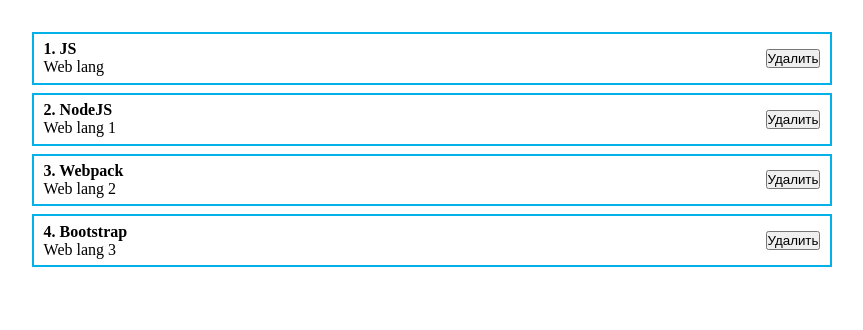
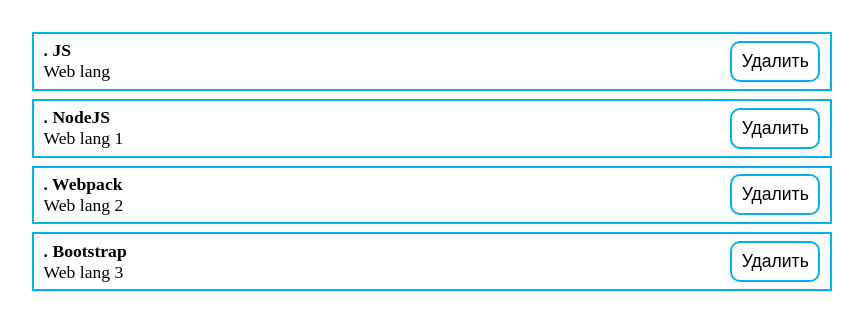
Before and after one commit to sibir-9k/Test-Todo-React, a React (Create React App) app: page / in a window 1280 px wide. Shown: the top 330 px of the page, without its empty margins (208-1071 px from the left). Built offline with nearby package versions, Linux system fonts and the light colour scheme; the HTML template or start-up script is replaced by a standard one.

Commit message:
create new one  element

```diff
--- a/src/components/Todo/Todo.jsx
+++ b/src/components/Todo/Todo.jsx
@@ -1,15 +1,17 @@
 import React from 'react'
+import { MyButton } from '../../UI/button/MyButton'
 import style from './Todo.module.css'
 
-export const Todo = ({todo}) => {
+export const Todo = (props) => {
+  console.log(props)
   return (
     <div className={style.todo}>
-				<div className="todo__content">
-					<strong>{todo.id}. {todo.title}</strong>
-					<p>{todo.subtitle}</p>
+				<div className={style.todo__content}>
+					<strong>{props.number}. {props.todo.title}</strong>
+					<p>{props.todo.subtitle}</p>
 				</div>
         <div className='todo__btn'>
-          <button>Удалить</button>
+          <MyButton text="Удалить"/>
         </div>
 			</div>
   )
--- a/src/components/Todo/Todo.module.css
+++ b/src/components/Todo/Todo.module.css
@@ -11,3 +11,7 @@
 .todo:first-child{
   margin-top: 2rem;
 }
+
+.todo__content{
+  font-size: 1.1rem;
+}
```
